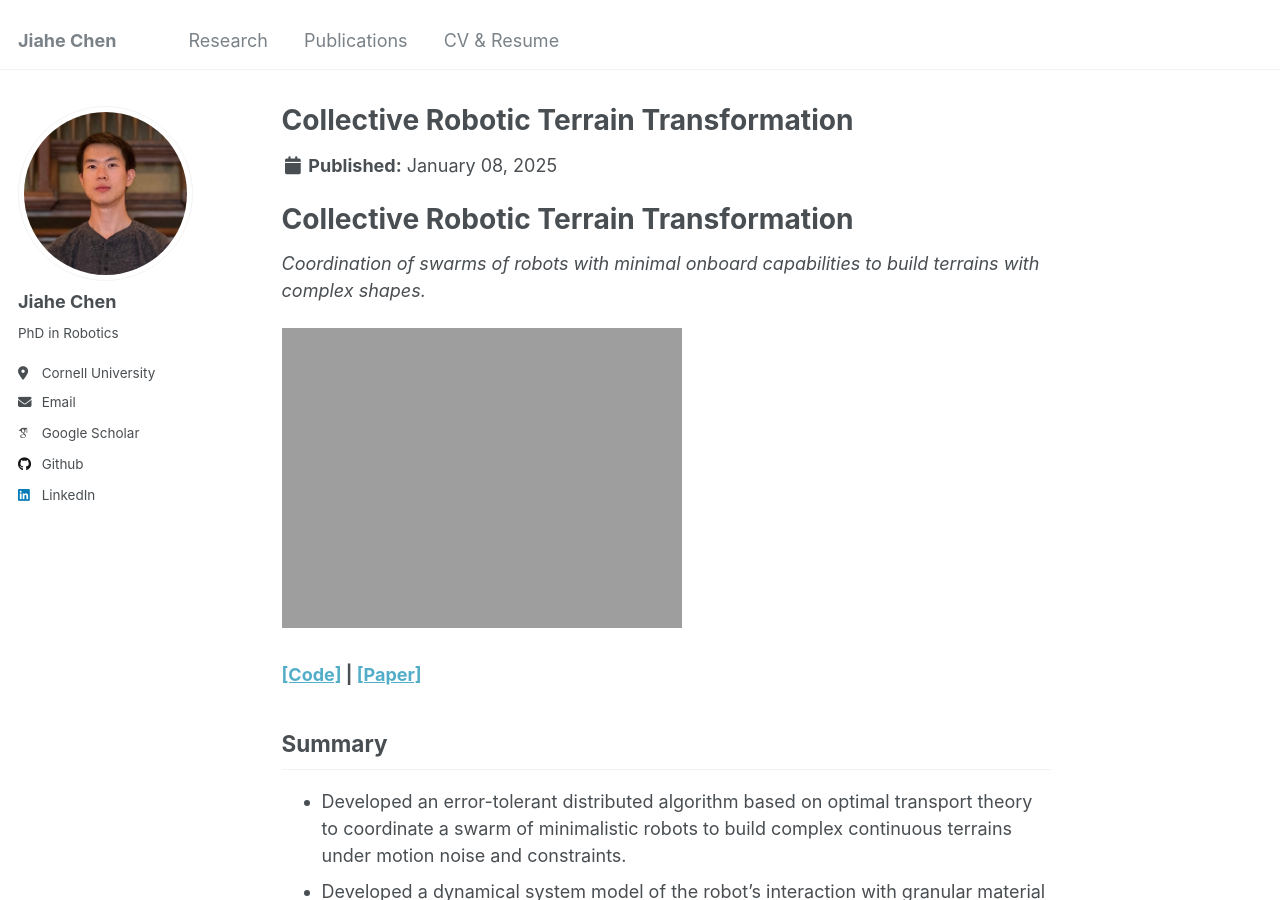
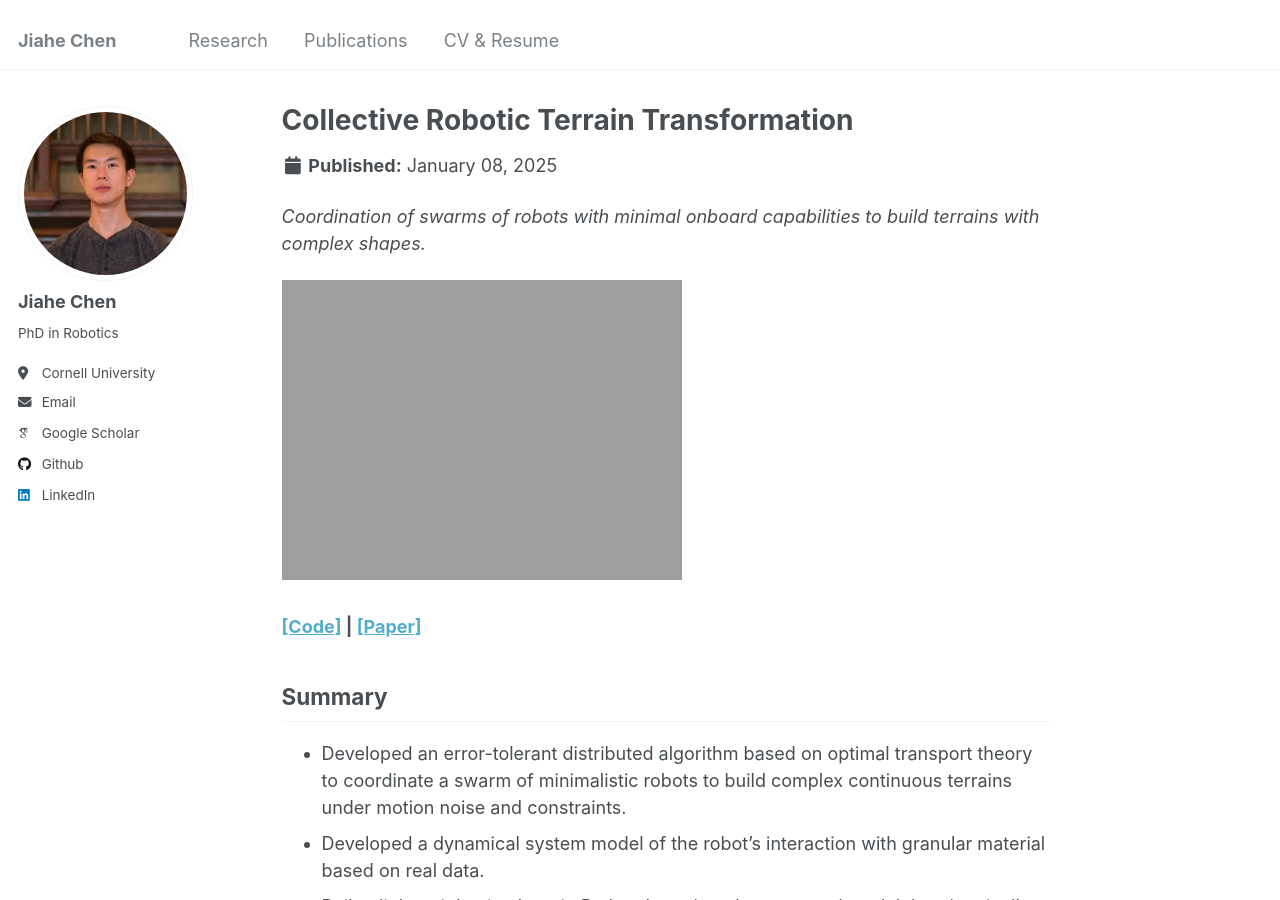
Before and after one commit to Ericland/Ericland.github.io, a Jekyll site: the page built from _portfolio/portfolio-1.md, in a window 1280 px wide and 900 px high. Built offline with Jekyll 4.4.1, drawn with Linux system fonts in a browser that asks for light colours; some web fonts are replaced.

Commit message:
Update portfolio-1.md

```diff
--- a/_portfolio/portfolio-1.md
+++ b/_portfolio/portfolio-1.md
@@ -4,7 +4,6 @@ excerpt: "Coordination of swarms of robots with minimal onboard capabilities to
 collection: portfolio
 ---
 
-# Collective Robotic Terrain Transformation
 *Coordination of swarms of robots with minimal onboard capabilities to build terrains with complex shapes.*
 
 ![combine two mounds](https://Ericland.github.io/files/ctm/wmrdp_r5_merge1_cover.gif)
```
